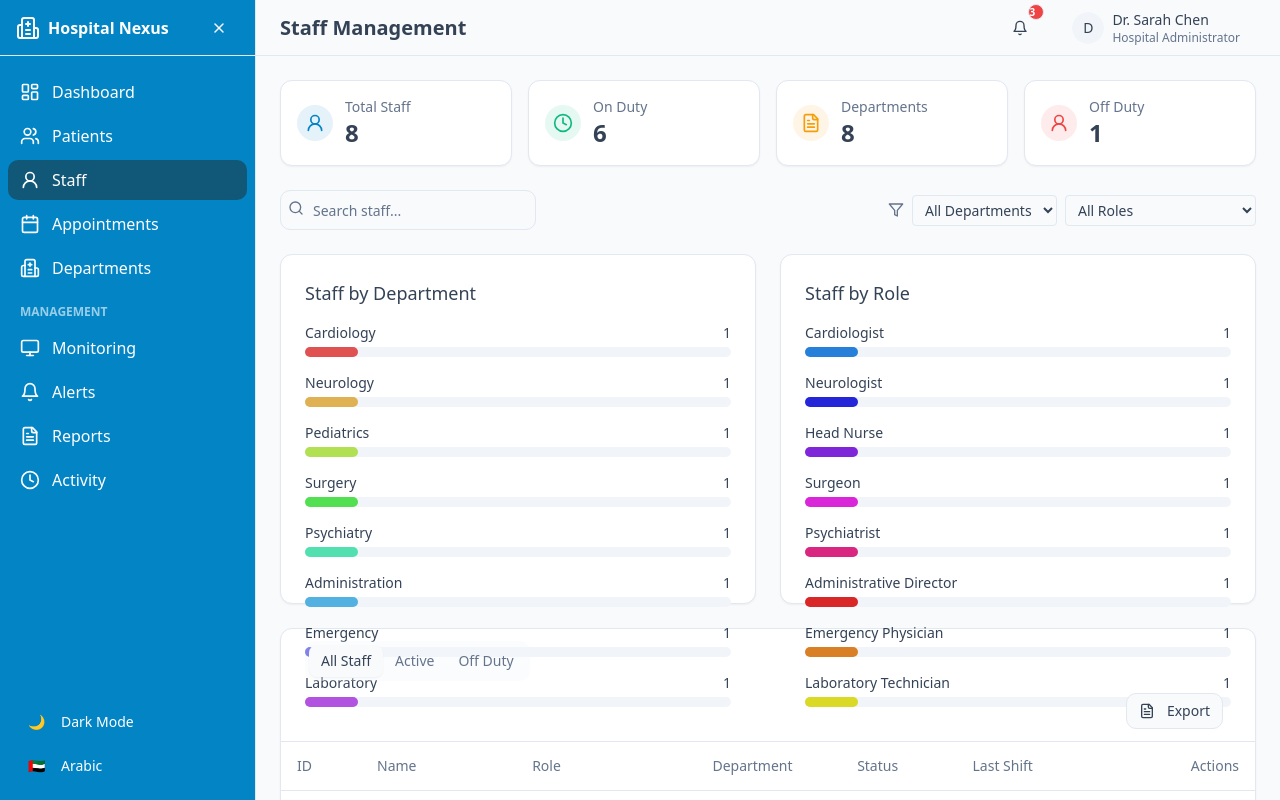
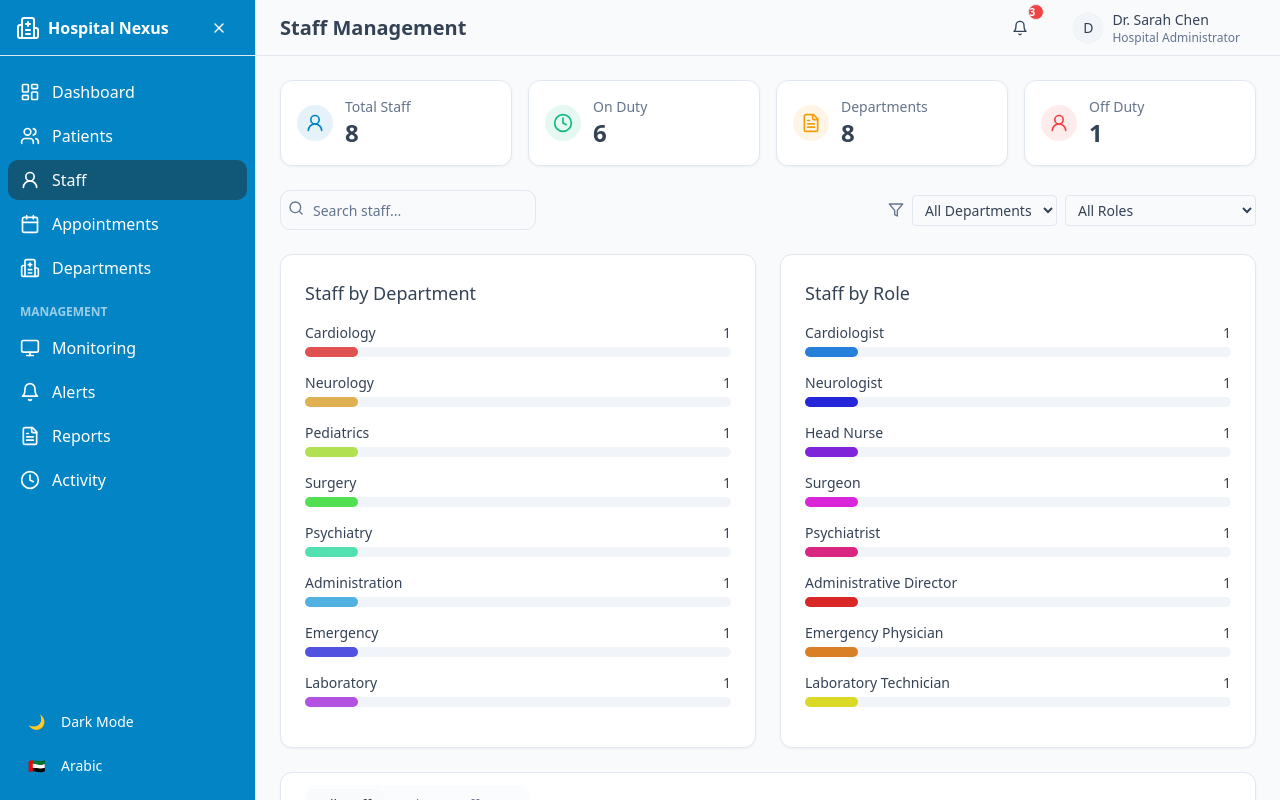
Before and after one commit to NightwalkerNPNG/hospital-insight-nexus-46, a React (Vite) app: page /staff in a window 1280 px wide. Built offline with nearby package versions, Linux system fonts and the light colour scheme.

Commit message:
Fix: Extend staff distribution charts
Extend the height of the staff distribution charts to prevent content overflow.

```diff
--- a/src/pages/Staff.tsx
+++ b/src/pages/Staff.tsx
@@ -257,7 +257,7 @@ const generateStaffData = (locale: 'en' | 'ar') => {
       performance: 95,
       employmentDate: "2018-11-05",
       bio: "الممرضة نورا لديها 15 عاماً من الخبرة في تمريض الأطفال. حاصلة على شهادة في دعم الحياة المتقدم للأطفال وإنعاش حديثي الولادة.",
-      qualifications: ["بكالوريوس في التمريض، جامعة الملك سعود", "ماجستير ف�� التمريض، جامعة القاهرة", "شهادة في تمريض الأطفال"],
+      qualifications: ["بكالوريوس في التمريض، جامعة الملك سعود", "ماجستير ف��� التمريض، جامعة القاهرة", "شهادة في تمريض الأطفال"],
       shifts: [
         { date: "2025-04-29", time: "7:00 ص - 7:00 م", department: "قسم الأطفال" },
         { date: "2025-04-30", time: "7:00 ص - 7:00 م", department: "قسم الأطفال" },
@@ -609,7 +609,7 @@ const Staff = () => {
                 <h3 className="text-lg font-medium mb-4">
                   {locale === 'en' ? 'Staff by Department' : 'الموظفون حسب القسم'}
                 </h3>
-                <div className="h-64">
+                <div className="h-[400px] overflow-y-auto">
                   <div className="h-full">
                     {departmentData.map((item, index) => (
                       <div key={item.department} className="mb-4">
@@ -636,7 +636,7 @@ const Staff = () => {
                 <h3 className="text-lg font-medium mb-4">
                   {locale === 'en' ? 'Staff by Role' : 'الموظفون حسب الدور'}
                 </h3>
-                <div className="h-64">
+                <div className="h-[400px] overflow-y-auto">
                   <div className="h-full">
                     {roleData.map((item, index) => (
                       <div key={item.role} className="mb-4">
```
